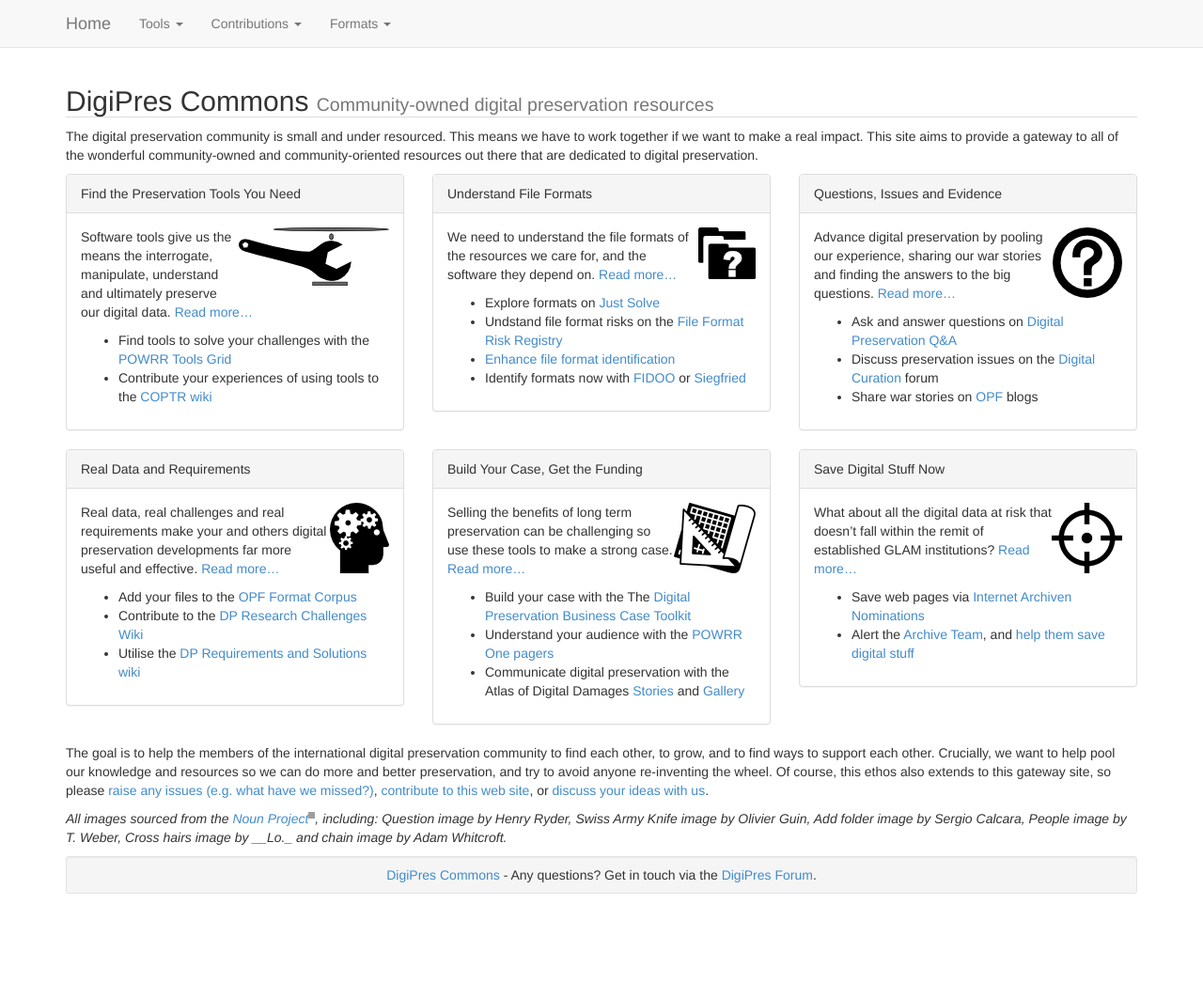
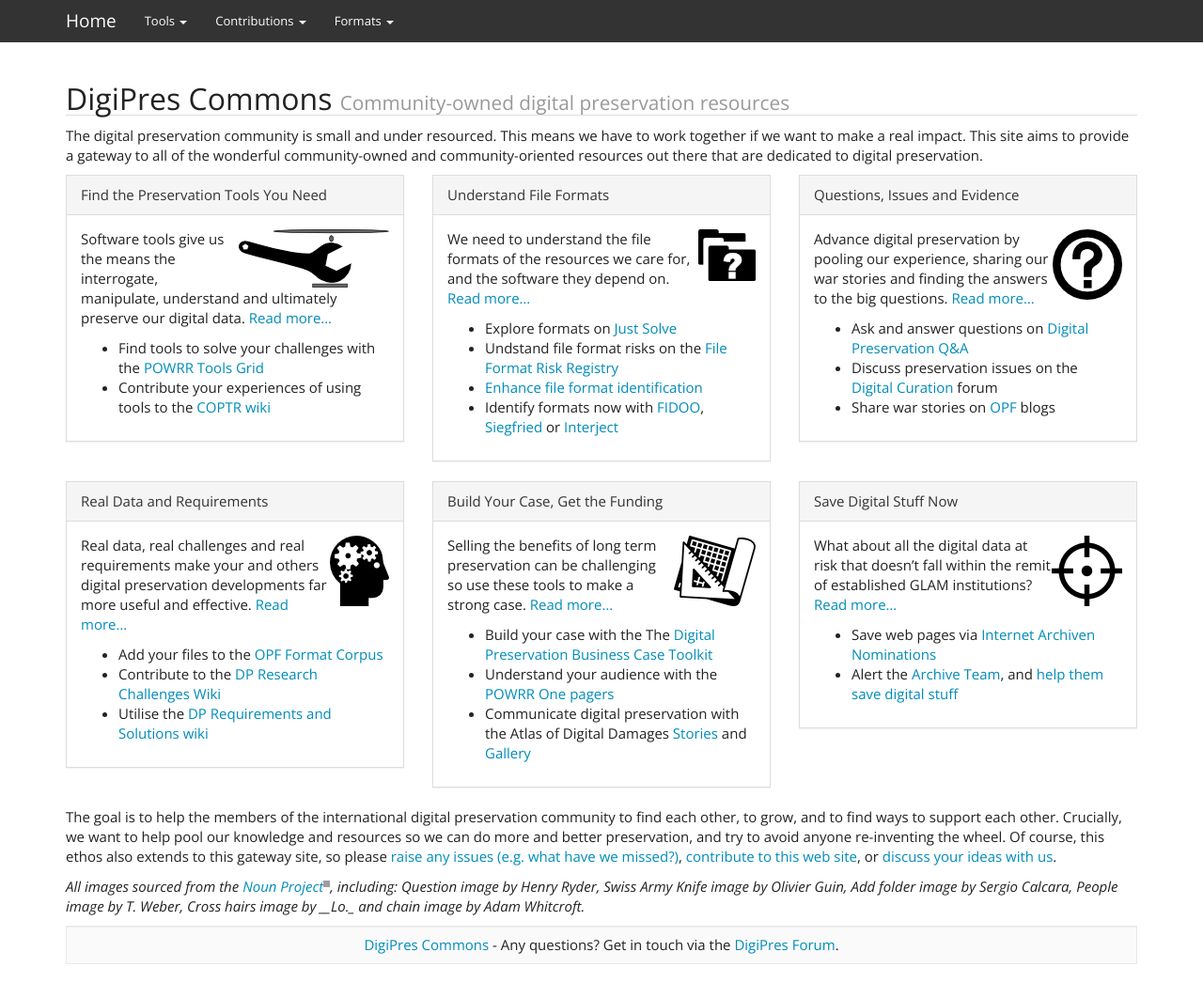
Before and after one commit to digipres/awesome-digital-preservation, a Jekyll site: the page built from index.md, in a window 1280 px wide. Shown: the whole page at 94% size. Built offline with Jekyll 4.4.1, drawn with Linux system fonts in a browser that asks for light colours; before the commit the page ends 971 px from its top, so only the background shows below that.

Commit message:
A bit of styling and text plus layout tweaks.

```diff
--- a/index.md
+++ b/index.md
@@ -26,6 +26,9 @@
 {% endcapture %}
 {% include panel.html title="Questions, Issues and Evidence" icon="icons/noun_project_22.png" content=panel_content %}
 </div>
+
+</div>
+<div class="row">
 
 <div class="col-xs-12 col-sm-6 col-md-4">
 {% capture panel_content %}
--- a/index_understanding_formats.md
+++ b/index_understanding_formats.md
@@ -3,4 +3,4 @@
 * Explore formats on [Just Solve](http://justsolve.archiveteam.org)
 * Undstand file format risks on the [File Format Risk Registry](http://wiki.opf-labs.org/display/TR/OPF+File+Format+Risk+Registry)
 * [Enhance file format identification](fileformatid_main.html)
-* Identify formats now with [FIDOO](http://www.techmaurice.com/fidoo/) or [Siegfried](http://www.itforarchivists.com/siegfried)
+* Identify formats now with [FIDOO](http://www.techmaurice.com/fidoo/), [Siegfried](http://www.itforarchivists.com/siegfried) or [Interject](http://www.webarchive.org.uk/interject/inspect/)
```
Also changed, not shown: assets/css/bootstrap.min.css.
